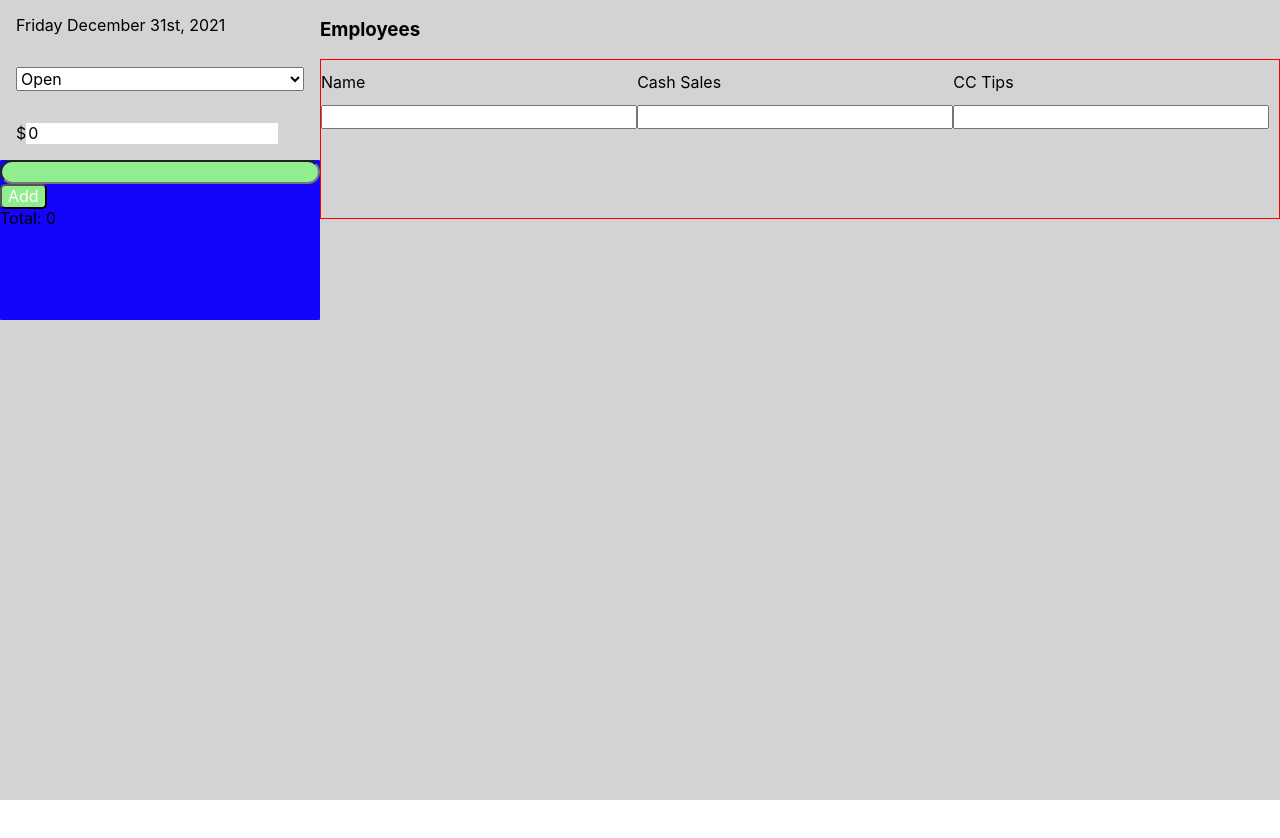
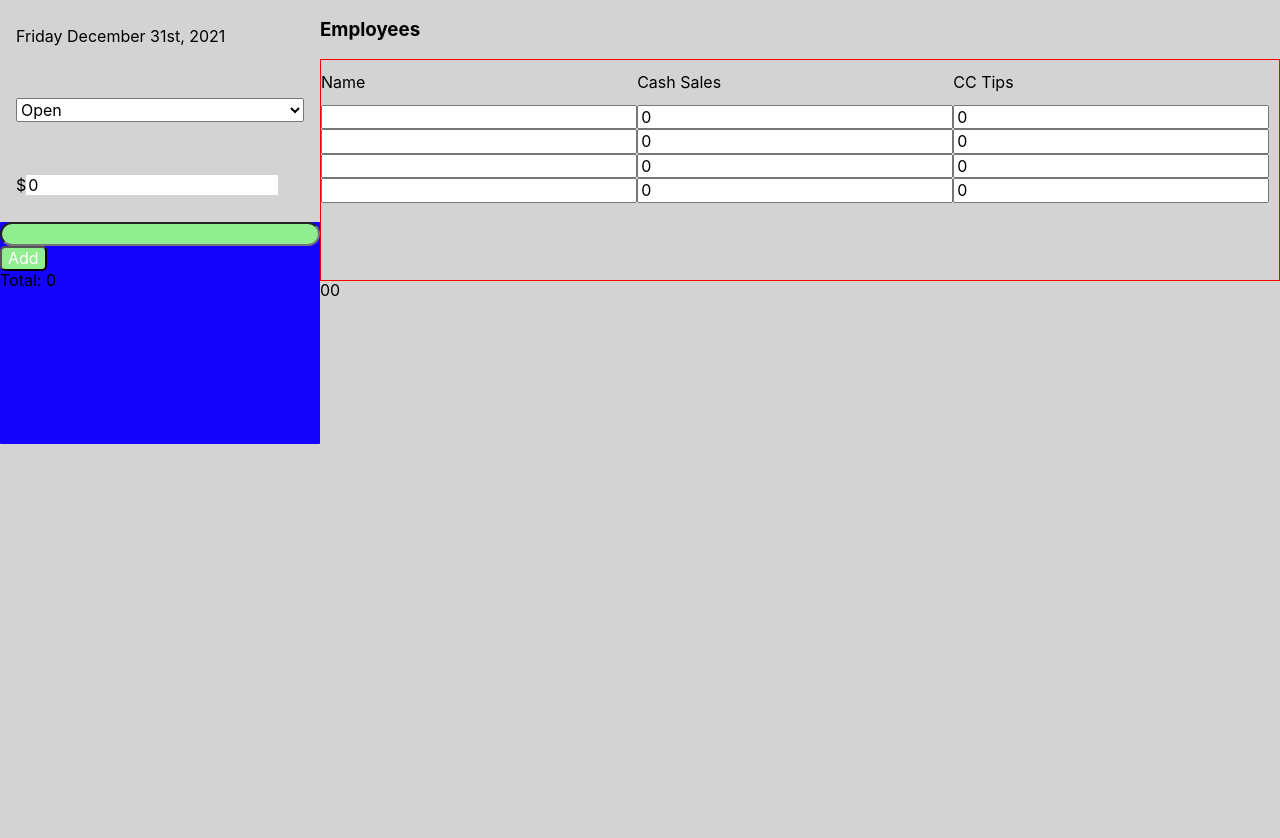
Before and after one commit to PrinceCaedu/todo-react, a Next.js app: page /Checkout in a window 1280 px wide. Shown: the top 838 px of the page. Before the commit the page ends 800 px from the top, so only its background shows below. Built offline with nearby package versions, Linux system fonts and the light colour scheme.

Commit message:
add ability to enter data into employees table

```diff
--- a/components/Employees/Employees.jsx
+++ b/components/Employees/Employees.jsx
@@ -1,6 +1,32 @@
 import styles from './Employees.module.css'
 
-export default function Employees( props ) {
+export default function Employees( { totalCashSales, totalTips, employees, updateDataFn } ) {
+
+
+
+
+    function renderEmployeeRows( employees ) {
+        return employees.map( ( employee, index ) => {
+            const { name, totalSales, ccTips } = employee
+            return (
+                <EmployeeRow
+                    key={ index }
+                    { ...employee }
+                    index={ index }
+                    updateDataFn={ updateDataFn }
+                    handleChange={ handleChange }
+                />
+            )
+        } )
+    }
+
+    function handleChange( { value, field, index } ) {
+        let newEmployeesData = [ ...employees ]
+        newEmployeesData[ index ][ field ] = value
+
+        updateDataFn( newEmployeesData )
+    }
+
 
     return (
         <>
@@ -11,12 +37,36 @@ export default function Employees( props ) {
                     <span>Cash Sales</span>
                     <span>CC Tips</span>
                 </div>
-                <div className={ styles.row }>
-                    <input />
-                    <input />
-                    <input />
-                </div>
+                { renderEmployeeRows( employees ) }
+            </div>
+            <div className={ styles.footer }>
+                <div>{totalCashSales}</div>
+                <div>{totalTips}</div>
             </div>
         </>
     )
 }
+
+function EmployeeRow( { name, cashSales, ccTips, index, handleChange } ) {
+
+    return (
+        <div className={ styles.row }>
+            <input
+                className={ styles.input }
+                onChange={ ( { target: { value } } ) => handleChange( { value, field: 'name', index } ) }
+                value={ name }
+            />
+            <input
+                className={ styles.input }
+                // onChange={ ( { taget: { value } } ) => handleChange( { value, field: 'cashSales', index } ) }
+                onChange={({target: {value}}) => handleChange({value, field:'cashSales', index})}
+                value={ cashSales }
+                />
+            <input
+                className={ styles.input }
+                onChange={({target: {value}}) => handleChange({value, field:'ccTips', index})}
+                value={ ccTips }
+            />
+        </div>
+    )
+}
--- a/components/Employees/Employees.module.css
+++ b/components/Employees/Employees.module.css
@@ -31,3 +31,10 @@
 .row input {
     width: 33%;
 }
+
+.footer {
+    display: flex;
+
+
+    width: 100%;
+}
--- a/components/Shift/Shift.jsx
+++ b/components/Shift/Shift.jsx
@@ -8,7 +8,7 @@ import { Breakdown, CornerData, Employees, PaidOut } from '..'
 const initialEmployeeData = {
     name: '',
     cashSales: 0,
-    totalTips: 0,
+    ccTips: 0,
 }
 
 const initialDrawerCountData = {
@@ -31,7 +31,7 @@ const initialDrawerCountData = {
 
 const initialPaidOutsData = {
     total: 0.0,
-    amounts: ['']
+    amounts: [ '' ]
 }
 
 const initialShiftData = {
@@ -41,7 +41,12 @@ const initialShiftData = {
     employees: {
         totalCashSales: 0,
         totalTips: 0,
-        employees: [],
+        employees: [
+            { ...initialEmployeeData },
+            { ...initialEmployeeData },
+            { ...initialEmployeeData },
+            { ...initialEmployeeData }
+        ],
     },
     paidOuts: { ...initialPaidOutsData },
     cuts: [],
@@ -75,8 +80,8 @@ const breakdownData = ( {
     startingBalance,
 } )
 
-function employeeData( { employees } ) {
-    return employees
+function employeeData( { employees: { totalTips, totalCashSales, employees } } ) {
+    return { totalTips, totalCashSales, employees }
 }
 
 const paidOutsData = ( {
@@ -97,19 +102,33 @@ function reducer( state, action ) {
         }
 
         case 'updatePaidOuts': {
-            const newState = { ...state, paidOuts: { amounts: [...action.data.amounts] } }
+            const newState = { ...state, paidOuts: { amounts: [ ...action.data.amounts ] } }
 
             const numberArray = newState.paidOuts.amounts
                 .filter( amount => amount !== '' )
-                .filter( amount => !isNaN( amount ))
-                .map( amount => parseFloat( amount ))
+                .filter( amount => !isNaN( amount ) )
+                .map( amount => parseFloat( amount ) )
 
             let newTotal = 0
             numberArray.forEach( amount => newTotal += amount )
 
-            console.log(newTotal)
-            newState.paidOuts.total = parseFloat(newTotal).toFixed(2)
+            newState.paidOuts.total = parseFloat( newTotal ).toFixed( 2 )
 
+            return newState
+        }
+
+        case 'updateEmployees': {
+            const newState = { ...state }
+            newState.employees.employees = [ ...action.data ]
+
+            newState.employees.totalCashSales = parseFloat( newState.employees.employees
+                .reduce( ( total, employee ) => total += parseFloat( employee.cashSales ), 0 )
+            ).toFixed( 2 )
+
+            newState.employees.totalTips = parseFloat( newState.employees.employees
+                .reduce( ( total, employee ) => total += parseFloat( employee.ccTips ), 0 )
+            ).toFixed( 2 )
+            console.log( newState )
             return newState
         }
 
@@ -134,7 +153,10 @@ export default function Shift() {
                 />
             </div>
             <div className={ styles.employees } >
-                <Employees { ...employeeData( state ) } />
+                <Employees
+                    { ...employeeData( state ) }
+                    updateDataFn={ data => dispatch( { type: 'updateEmployees', data } ) }
+                />
             </div>
             <div className={ styles.paidouts } >
                 <PaidOut
```
